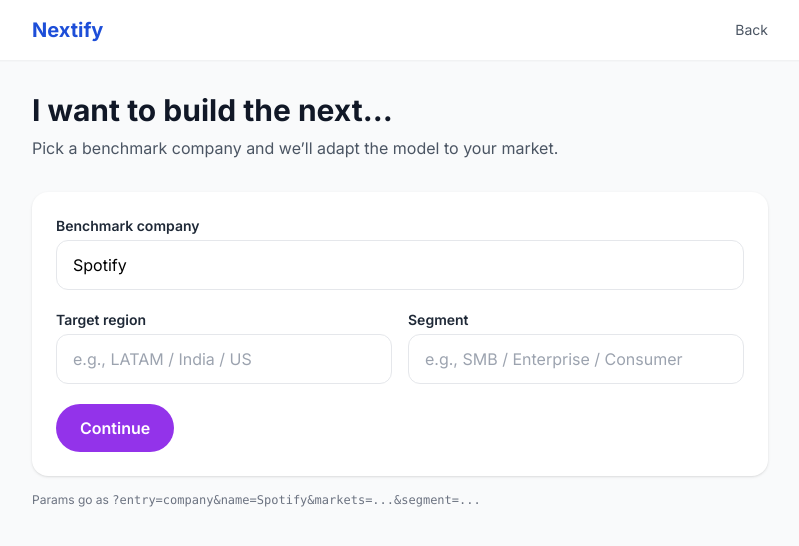
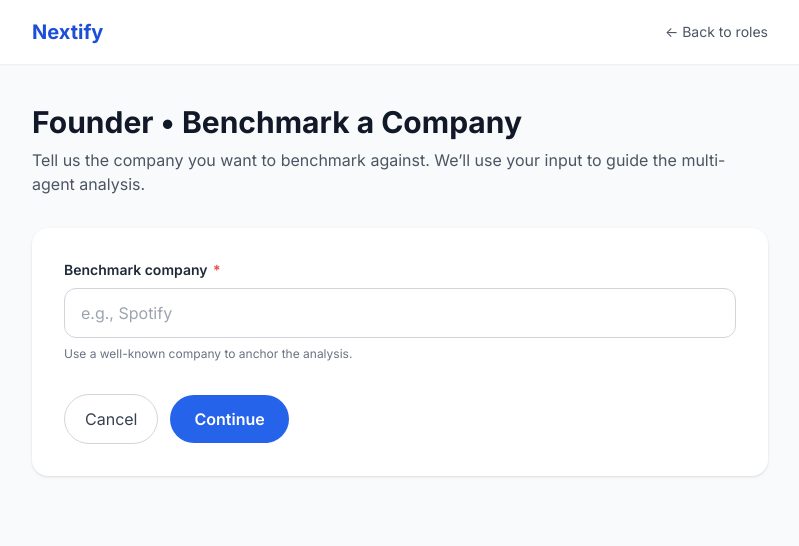
Before and after one commit to DonnaOftadeh/Nextify-Dashboard, a plain HTML site: page founder-company.html in a window 1280 px wide. Shown: the whole page, without its empty margins (240-1039 px from the left). Drawn offline with nearby package versions, Linux system fonts and the light colour scheme.

Commit message:
Update founder-company.html

```diff
--- a/founder-company.html
+++ b/founder-company.html
@@ -1,56 +1,72 @@
 <!DOCTYPE html>
 <html lang="en">
 <head>
-  <meta charset="UTF-8"/><meta name="viewport" content="width=device-width, initial-scale=1.0"/>
-  <title>Founder • Build the next …</title>
+  <meta charset="utf-8" />
+  <meta name="viewport" content="width=device-width,initial-scale=1" />
+  <title>Nextify • Founder – Company</title>
+
+  <!-- Tailwind & font -->
   <script src="https://cdn.tailwindcss.com"></script>
-  <link href="https://fonts.googleapis.com/css2?family=Inter:wght@400;600;700&display=swap" rel="stylesheet">
-  <style> body{font-family:'Inter',sans-serif}.focusable:focus{outline:2px solid #2563eb;outline-offset:2px} </style>
+  <link href="https://fonts.googleapis.com/css2?family=Inter:wght@400;600;700&display=swap" rel="stylesheet" />
+
+  <style>
+    body { font-family: Inter, system-ui, -apple-system, Segoe UI, Roboto, Helvetica, Arial, "Apple Color Emoji", "Segoe UI Emoji"; }
+    /* red asterisk on required labels */
+    .label-required::after { content: " *"; color: #ef4444; font-weight: 600; margin-left: 2px; }
+    /* softer placeholder */
+    input::placeholder, textarea::placeholder, select:invalid { color: #9ca3af; }
+  </style>
 </head>
-<body class="bg-gray-50">
-  <nav class="bg-white shadow-sm">
-    <div class="max-w-3xl mx-auto px-4 py-4 flex items-center justify-between">
+<body class="bg-gray-50 min-h-screen">
+  <header class="bg-white shadow-sm">
+    <div class="max-w-3xl mx-auto px-4 h-16 flex items-center justify-between">
       <a href="index.html" class="text-xl font-bold text-blue-700">Nextify</a>
-      <a href="roles-founder.html" class="text-sm text-gray-600 hover:text-blue-600 focusable">Back</a>
+      <a href="roles.html" class="text-sm text-gray-600 hover:text-blue-600">← Back to roles</a>
     </div>
-  </nav>
+  </header>
 
-  <main class="max-w-3xl mx-auto px-4 py-8">
-    <h1 class="text-2xl md:text-3xl font-extrabold text-gray-900 mb-2">I want to build the next…</h1>
-    <p class="text-gray-600 mb-8">Pick a benchmark company and we’ll adapt the model to your market.</p>
+  <main class="max-w-3xl mx-auto px-4 py-10">
+    <h1 class="text-2xl md:text-3xl font-bold text-gray-900 mb-2">Founder • Benchmark a Company</h1>
+    <p class="text-gray-600 mb-8">Tell us the company you want to benchmark against. We’ll use your input to guide the multi-agent analysis.</p>
 
-    <form id="companyForm" class="bg-white rounded-2xl shadow p-6 space-y-5">
+    <!-- NOTE: onsubmit="return false" keeps validation but prevents navigation (we’ll wire it in Stage 2) -->
+    <form id="company-form" onsubmit="return false" class="bg-white rounded-2xl shadow p-6 md:p-8 space-y-6">
+      <!-- Benchmark company (required) -->
       <div>
-        <label class="block text-sm font-semibold text-gray-800 mb-1">Benchmark company</label>
-        <input id="name" type="text" class="w-full border rounded-xl px-4 py-3" value="Spotify" required>
+        <label for="bench_company" class="block text-sm font-semibold text-gray-800 label-required">Benchmark company</label>
+        <input
+          id="bench_company"
+          name="bench_company"
+          type="text"
+          required
+          placeholder="e.g., Spotify"
+          class="mt-2 block w-full rounded-xl border border-gray-300 px-4 py-3 focus:outline-none focus:ring-2 focus:ring-blue-500 focus:border-blue-500"
+        />
+        <p class="mt-2 text-xs text-gray-500">Use a well-known company to anchor the analysis.</p>
       </div>
-      <div class="grid md:grid-cols-2 gap-4">
-        <div>
-          <label class="block text-sm font-semibold text-gray-800 mb-1">Target region</label>
-          <input id="markets" type="text" class="w-full border rounded-xl px-4 py-3" placeholder="e.g., LATAM / India / US">
-        </div>
-        <div>
-          <label class="block text-sm font-semibold text-gray-800 mb-1">Segment</label>
-          <input id="segment" type="text" class="w-full border rounded-xl px-4 py-3" placeholder="e.g., SMB / Enterprise / Consumer">
-        </div>
+
+      <!-- (optional) add more fields now or later; mark required ones by adding 'required' and the label-required class -->
+      <!--
+      <div>
+        <label for="target_market" class="block text-sm font-semibold text-gray-800">Target market</label>
+        <input id="target_market" name="target_market" type="text" placeholder="e.g., Gen Z creators in EU"
+               class="mt-2 block w-full rounded-xl border border-gray-300 px-4 py-3 focus:outline-none focus:ring-2 focus:ring-blue-500 focus:border-blue-500" />
       </div>
-      <button type="submit" class="focusable inline-flex items-center justify-center px-6 py-3 rounded-full bg-purple-600 text-white font-semibold hover:bg-purple-700">Continue</button>
+      -->
+
+      <div class="flex items-center gap-3 pt-2">
+        <a href="roles.html"
+           class="inline-flex justify-center px-5 py-3 rounded-full border border-gray-300 text-gray-700 hover:bg-gray-50">
+          Cancel
+        </a>
+
+        <!-- Continue triggers browser validation now; we’ll wire it to the processing page in Stage 2 -->
+        <button type="submit"
+                class="inline-flex justify-center px-6 py-3 rounded-full bg-blue-600 text-white font-semibold hover:bg-blue-700 focus:ring-2 focus:ring-offset-2 focus:ring-blue-500">
+          Continue
+        </button>
+      </div>
     </form>
-
-    <p class="text-xs text-gray-500 mt-4">Params go as <code>?entry=company&name=Spotify&markets=...&segment=...</code></p>
   </main>
-
-  <script>
-    document.getElementById('companyForm').addEventListener('submit', function(e){
-      e.preventDefault();
-      const params = new URLSearchParams({
-        entry: 'company',
-        name: document.getElementById('name').value,
-        markets: document.getElementById('markets').value,
-        segment: document.getElementById('segment').value
-      });
-      window.location.href = 'https://nextify-dashboard-100.streamlit.app/?' + params.toString();
-    });
-  </script>
 </body>
 </html>
```
